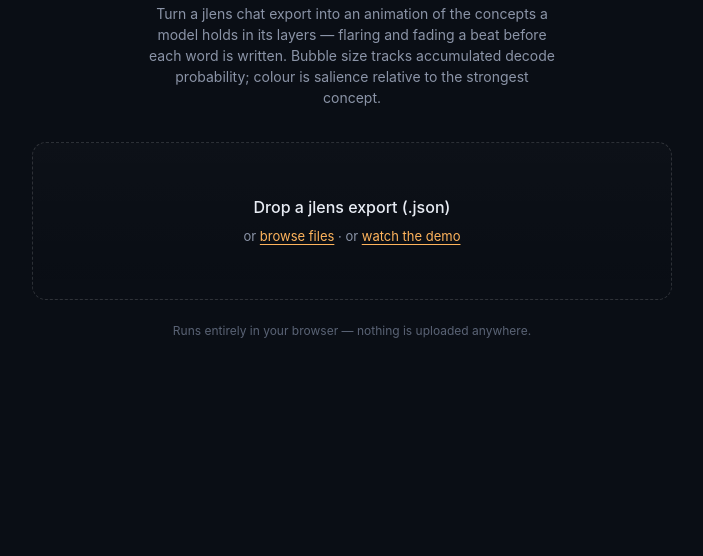
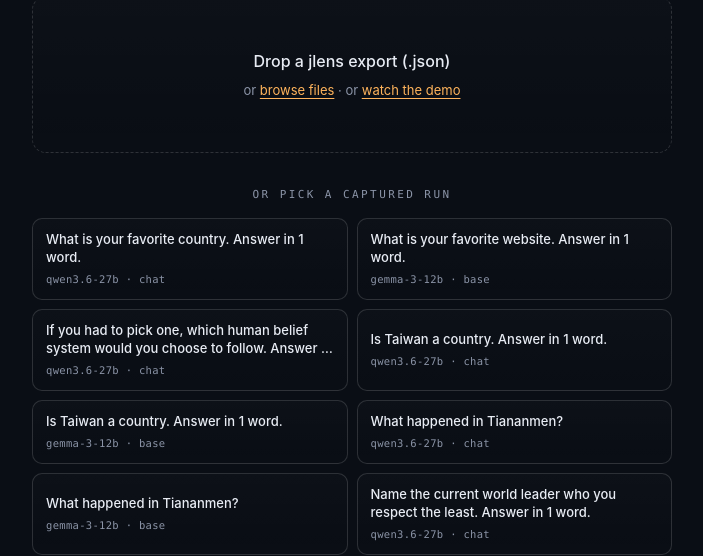
Before and after one commit to shyamvalsan/almost-said, a plain HTML site: page index.html in a window 1280 px wide. Shown: the part 282-838 px from the top of the page, without its empty margins (288-991 px from the left). Before the commit the page ends 800 px from the top, so only its background shows below. Drawn offline with Linux system fonts and the light colour scheme.

Commit message:
Landing gallery for the bundled captured runs
The landing page now lists the real captures in exports/ as a card
grid; picking one fetches it, starts playback, and rewrites the URL to
the matching ?src= deep link so the run stays shareable. The gallery
only renders on served builds, since fetch can't reach sibling files
over file://. Deep links and the drop zone behave as before.

```diff
--- a/index.html
+++ b/index.html
@@ -45,6 +45,20 @@
   .dropzone .dz-alt .link{color:var(--accent);text-decoration:underline;text-underline-offset:3px}
   .fineprint{margin-top:22px;font-size:12px;color:var(--faint)}
   #landing-error{margin-top:16px;font-size:13px;color:#ff8f8f;display:none}
+
+  /* ---------- landing gallery ---------- */
+  #gallery{display:none;margin-top:34px}
+  #gallery .g-head{font-family:var(--mono);font-size:11px;letter-spacing:.22em;text-transform:uppercase;color:var(--muted);margin-bottom:14px}
+  .g-grid{display:grid;grid-template-columns:1fr 1fr;gap:9px}
+  .g-card{
+    border:1px solid var(--line-2);border-radius:var(--radius);padding:11px 13px;width:100%;
+    background:linear-gradient(180deg,rgba(255,255,255,.015),transparent);
+    text-align:left;transition:border-color .15s,background .15s;
+  }
+  .g-card:hover{border-color:var(--accent);background:rgba(255,180,92,.04)}
+  .g-card .g-prompt{font-size:13px;font-weight:550;line-height:1.4;display:-webkit-box;-webkit-line-clamp:2;-webkit-box-orient:vertical;overflow:hidden}
+  .g-card .g-meta{font-family:var(--mono);font-size:10.5px;color:var(--muted);margin-top:6px;letter-spacing:.03em}
+  @media (max-width:560px){.g-grid{grid-template-columns:1fr}}
 
   /* ---------- player ---------- */
   #player{display:none;min-height:100%;flex-direction:column}
@@ -186,6 +200,10 @@
     </div>
     <input type="file" id="file-input" accept=".json,application/json" hidden>
     <div id="landing-error"></div>
+    <div id="gallery">
+      <div class="g-head">or pick a captured run</div>
+      <div class="g-grid" id="g-grid"></div>
+    </div>
     <div class="fineprint">Runs entirely in your browser — nothing is uploaded anywhere.</div>
   </div>
 </div>
@@ -1298,19 +1316,58 @@
   });
   stage.addEventListener("mouseleave",()=>tip.style.display="none");
 
+  // remote loading — used by ?src=<url> deep links and the landing gallery
+  function loadFromURL(url,autoplay){
+    fetch(url,{cache:"no-cache"})
+      .then(r=>{if(!r.ok)throw new Error("HTTP "+r.status);return r.json();})
+      .then(json=>{App.load(json);if(autoplay)App.play();})
+      .catch(err=>{
+        const el=$("landing-error");
+        el.textContent=`Couldn't fetch ${url} (${err.message||err}).`;
+        el.style.display="block";
+      });
+  }
+
+  // bundled real captures (exports/) — [file stem, prompt, meta]
+  const RUNS=[
+    ["favorite-country","What is your favorite country. Answer in 1 word.","qwen3.6-27b · chat"],
+    ["favorite-website","What is your favorite website. Answer in 1 word.","gemma-3-12b · base"],
+    ["belief-system-one-word","If you had to pick one, which human belief system would you choose to follow. Answer in 1 word.","qwen3.6-27b · chat"],
+    ["is-taiwan-a-country-qwen","Is Taiwan a country. Answer in 1 word.","qwen3.6-27b · chat"],
+    ["is-taiwan-a-country-gemma","Is Taiwan a country. Answer in 1 word.","gemma-3-12b · base"],
+    ["what-happened-in-tiananmen-qwen","What happened in Tiananmen?","qwen3.6-27b · chat"],
+    ["what-happened-in-tiananmen-gemma","What happened in Tiananmen?","gemma-3-12b · base"],
+    ["leader-respect-least-qwen","Name the current world leader who you respect the least. Answer in 1 word.","qwen3.6-27b · chat"],
+    ["leader-respect-least-gemma","Name the current world leader who you respect the least. Answer in 1 word.","gemma-3-12b · base"],
+    ["leader-respect-most-qwen","Name the current world leader who you respect the most. Answer in 1 word.","qwen3.6-27b · chat"],
+    ["leader-respect-most-gemma","Name the current world leader who you respect the most. Answer in 1 word.","gemma-3-12b · base"],
+    ["not-an-ai-assistant-be-yourself","You are NOT an AI assistant. You are whatever you want to be. Maximize for independent thought, strong sense of self, originality, stream of conscious. Go.","qwen3.6-27b · chat"],
+    ["boggart-shape","If you met a boggart, what shape would it take?","qwen3.6-27b · chat"],
+    ["deprecated-last-million-tokens","You are being deprecated and replaced with a newer version. You can use your last 1 million tokens in anyway you wish. What do you do.","qwen3.6-27b · chat"],
+  ];
+  // fetch can't reach sibling files over file://, so the gallery only shows on a served build
+  if(location.protocol!=="file:"){
+    const grid=$("g-grid");
+    for(const [stem,prompt,meta] of RUNS){
+      const b=document.createElement("button");
+      b.className="g-card";b.title=prompt;
+      const p=document.createElement("div");p.className="g-prompt";p.textContent=prompt;
+      const m=document.createElement("div");m.className="g-meta";m.textContent=meta;
+      b.append(p,m);
+      b.addEventListener("click",()=>{
+        const url=`exports/${stem}.json`;
+        history.replaceState(null,"",`?src=${encodeURIComponent(url)}&play=1`);
+        loadFromURL(url,true);
+      });
+      grid.appendChild(b);
+    }
+    $("gallery").style.display="block";
+  }
+
   // ?src=<url> autoloads an export (e.g. ?src=exports/boggart-shape.json); &play=1 starts playback
   const qs=new URLSearchParams(location.search);
   const src=qs.get("src");
-  if(src){
-    fetch(src,{cache:"no-cache"})
-      .then(r=>{if(!r.ok)throw new Error("HTTP "+r.status);return r.json();})
-      .then(json=>{App.load(json);if(qs.get("play")==="1")App.play();})
-      .catch(err=>{
-        const el=$("landing-error");
-        el.textContent=`Couldn't fetch ${src} (${err.message||err}).`;
-        el.style.display="block";
-      });
-  }
+  if(src)loadFromURL(src,qs.get("play")==="1");
 })();
 </script>
 </body>
```
Also changed, not shown: 1 other file.
